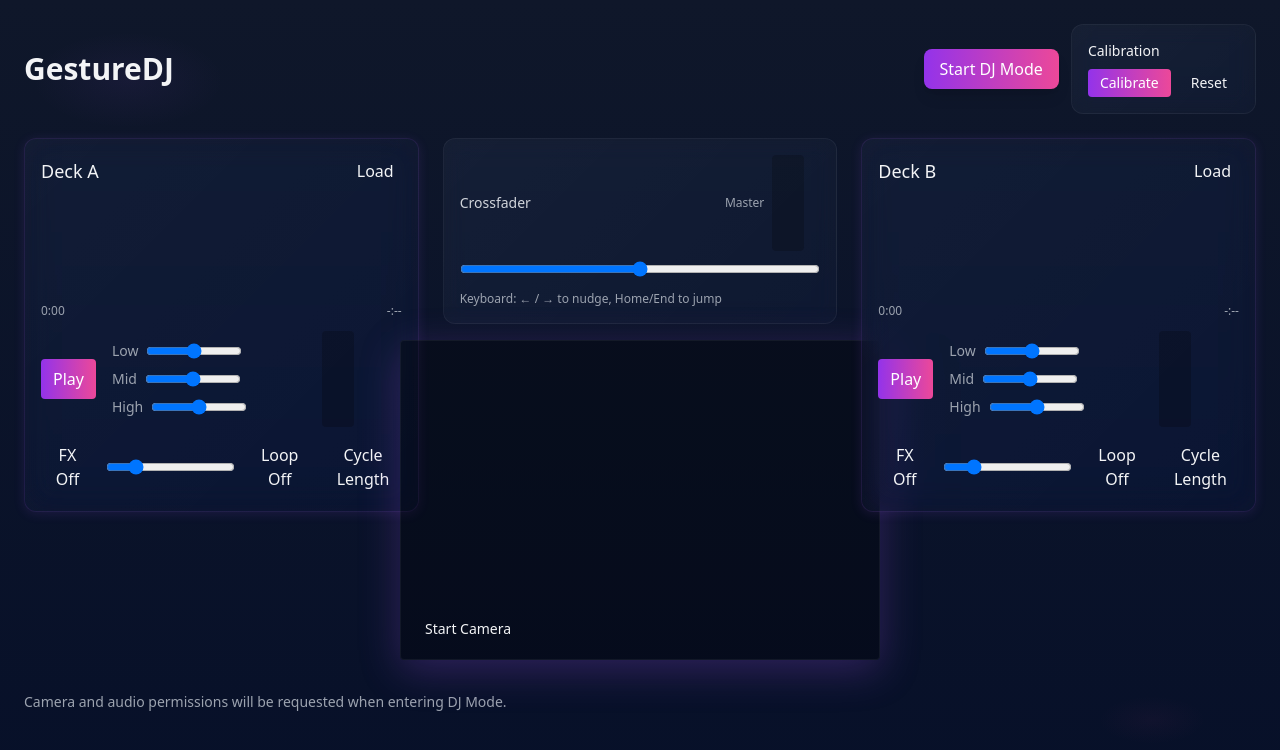
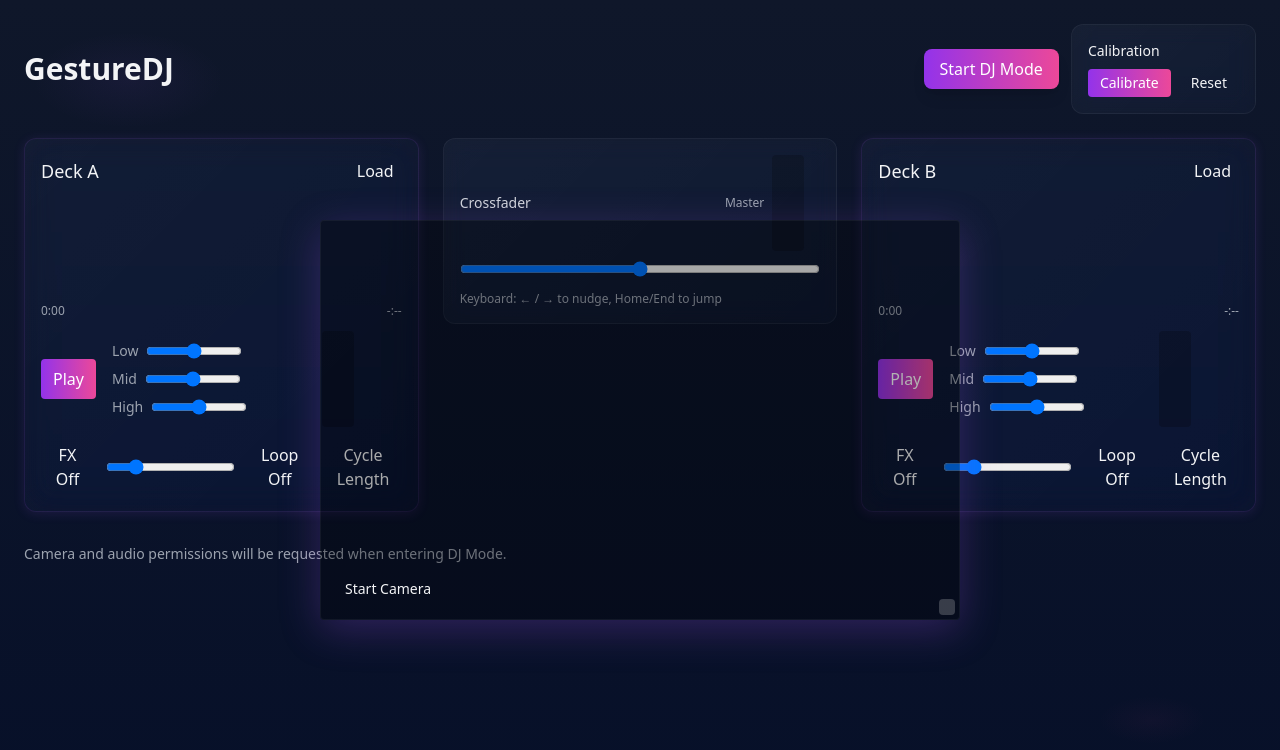
Before and after one commit to fmekrani/Gesture-DJ-, a Next.js app: page / in a window 1280 px wide. Shown: the top 750 px of the page. Built offline with nearby package versions, Linux system fonts and the light colour scheme.

Commit message:
new chamges

```diff
--- a/components/CameraHUD.tsx
+++ b/components/CameraHUD.tsx
@@ -40,6 +40,10 @@ export default function CameraHUD() {
   const holdTriggeredRef = useRef<Record<string, boolean>>({});
   const [calProgress, setCalProgress] = useState(0);
   const [mappedControls, setMappedControls] = useState<any | null>(null);
+  const [size, setSize] = useState<{ width: number; height: number }>({ width: 640, height: 400 });
+  const [pos, setPos] = useState<{ x: number; y: number }>({ x: 0, y: 0 });
+  const resizingRef = useRef(false);
+  const resizeStartRef = useRef<{ mx: number; my: number; w: number; h: number }>({ mx: 0, my: 0, w: 0, h: 0 });
 
   useEffect(() => {
     return () => {
@@ -233,9 +237,54 @@ export default function CameraHUD() {
     }, 100);
   }
 
+  useEffect(() => {
+    // center HUD on mount (client-only)
+    const w = size.width;
+    const h = size.height;
+    const left = Math.max(16, Math.floor((window.innerWidth - w) / 2));
+    const top = Math.max(220, Math.floor((window.innerHeight - h) / 2));
+    setPos({ x: left, y: top });
+    // eslint-disable-next-line react-hooks/exhaustive-deps
+  }, []);
+
+  function onResizePointerDown(e: React.PointerEvent) {
+    resizingRef.current = true;
+    resizeStartRef.current = { mx: e.clientX, my: e.clientY, w: size.width, h: size.height };
+    (e.target as Element).setPointerCapture((e as any).pointerId);
+    window.addEventListener('pointermove', onPointerMove);
+    window.addEventListener('pointerup', onPointerUp);
+  }
+
+  function onPointerMove(e: PointerEvent) {
+    if (!resizingRef.current) return;
+    const dx = e.clientX - resizeStartRef.current.mx;
+    const dy = e.clientY - resizeStartRef.current.my;
+    const newW = Math.max(240, Math.round(resizeStartRef.current.w + dx));
+    const newH = Math.max(140, Math.round(resizeStartRef.current.h + dy));
+    setSize({ width: newW, height: newH });
+  }
+
+  function onPointerUp(e?: PointerEvent) {
+    resizingRef.current = false;
+    window.removeEventListener('pointermove', onPointerMove);
+    window.removeEventListener('pointerup', onPointerUp);
+  }
+
+  // update todo: position will be updated via drag end
+
   return (
-    <motion.div initial={{ scale: 0.98, opacity: 0 }} animate={{ scale: 1, opacity: 1 }} transition={{ duration: 0.35 }} className="w-80 h-60 sm:w-96 sm:h-64 md:w-[480px] md:h-[320px] bg-black/30 rounded overflow-hidden border border-white/5 relative neon-shadow">
-      <video ref={videoRef} autoPlay playsInline muted className="w-full h-full object-cover" />
+    <motion.div
+      drag
+      onDragEnd={(_, info) => {
+        setPos((p) => ({ x: Math.max(8, Math.round(p.x + info.offset.x)), y: Math.max(8, Math.round(p.y + info.offset.y)) }));
+      }}
+      initial={{ scale: 0.98, opacity: 0 }}
+      animate={{ scale: 1, opacity: 1 }}
+      transition={{ duration: 0.25 }}
+      className="bg-black/30 rounded overflow-hidden border border-white/5 neon-shadow"
+      style={{ width: size.width, height: size.height, position: 'fixed', left: pos.x, top: pos.y, zIndex: 900 }}
+    >
+      <video ref={videoRef} autoPlay playsInline muted style={{ width: '100%', height: '100%', objectFit: 'cover' }} />
       <canvas ref={canvasRef} className="absolute inset-0 w-full h-full pointer-events-none" />
       <div className="p-2 absolute bottom-2 left-2 flex gap-2">
         {!running ? (
@@ -266,6 +315,13 @@ export default function CameraHUD() {
           <div>B: {mappedControls.B?.assigned ? `vol ${mappedControls.B.volume.toFixed(2)}` : '—'}</div>
         </div>
       )}
+      {/* Resize handle */}
+      <div
+        onPointerDown={onResizePointerDown}
+        className="absolute bottom-1 right-1 w-4 h-4 bg-white/20 rounded cursor-nwse-resize"
+        style={{ touchAction: 'none' }}
+        aria-hidden
+      />
     </motion.div>
   );
 }
```
Also changed, not shown: 1 other file (tests, documents, lock files or other folders).
